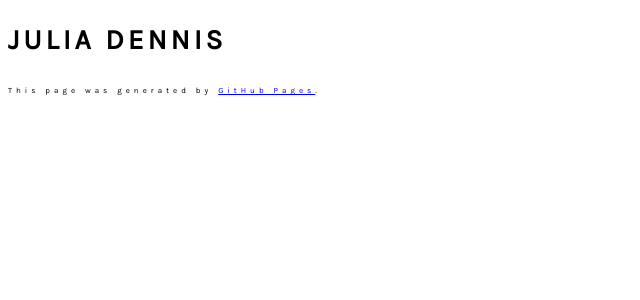
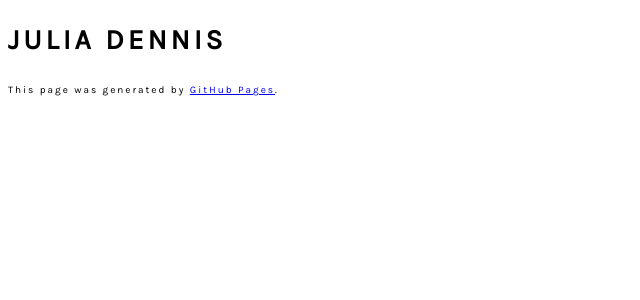
Before and after one commit to jubalu/jubalu.github.io, a Jekyll site: the page built from README.md, in a window 1280 px wide. Shown: the top 300 px of the page, without its empty margins (0-640 px from the left). Built offline with Jekyll 4.4.1, drawn with Linux system fonts in a browser that asks for light colours; our own code applies the rules of GitHub Pages for plain Markdown files.

Commit message:
Update style.scss

```diff
--- a/assets/css/style.scss
+++ b/assets/css/style.scss
@@ -11,6 +11,12 @@
 
 .site-footer-credits {
   font-family: karla, sans-serif;
-  letter-spacing: 4px;
-  font-size: 8px;
+  letter-spacing: 2px;
+  font-size: 10px;
 }
+
+.main-content {
+  font-family: karla, sans-serif;
+  letter-spacing: 2px;
+  font-size: 12px;
+}
```
